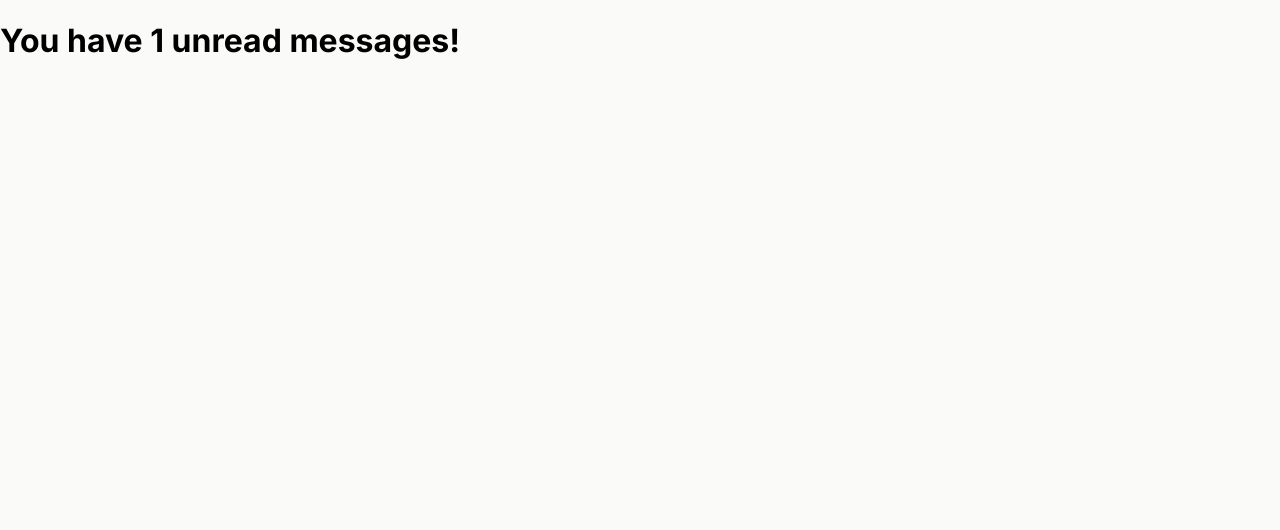
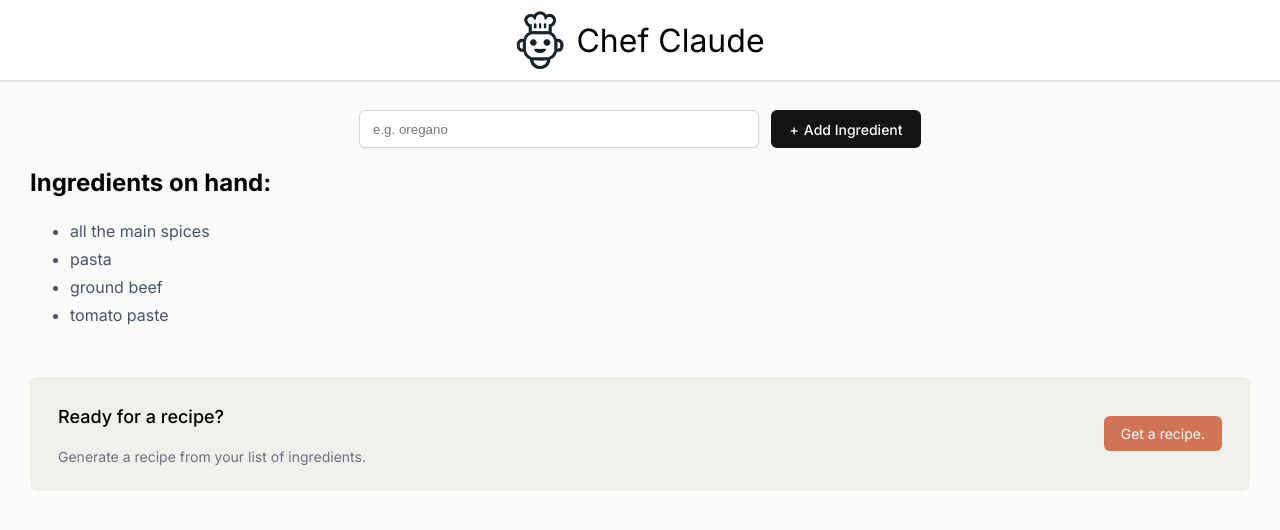
Before and after one commit to Bezy427/meme-generator, a React (Vite) app: page / in a window 1280 px wide. Shown: the top 530 px of the page. Built offline with nearby package versions, Linux system fonts and the light colour scheme.

Commit message:
Sixth Commit

```diff
--- a/src/App.jsx
+++ b/src/App.jsx
@@ -3,16 +3,13 @@
 import Main from "./Main"
 
 export default function App() {
-  const [unreadMessages, setUnreadMessages] = useState(["a"])
+  const [unreadMessages, setUnreadMessages] = useState(["a", "b"])
 
   return (
     <>
-        {/* <Header />
-        <Main /> */}
-        {
-          unreadMessages.length > 0 &&
-          <h1>You have {unreadMessages.length} unread messages!</h1>
-        }
+        <Header />
+        <Main />
+
     </>
   )
 }
--- a/src/index.css
+++ b/src/index.css
@@ -62,3 +62,56 @@
     content: "+";
     margin-right: 5px;
 }
+
+ul.ingredients-list {
+    margin-bottom: 48px;
+}
+
+ul.ingredients-list > li {
+    color: #475467;
+    line-height: 28px;
+}
+
+.get-recipe-container {
+    display: flex;
+    justify-content: space-between;
+    align-items: center;
+    border-radius: 8px;
+    background: #F0EFEB;
+    padding: 10px 28px;
+}
+
+.get-recipe-container h3 {
+    font-size: 1.125rem;
+    font-weight: 500;
+    line-height: 24px;
+}
+
+.get-recipe-container p {
+    color: #6B7280;
+    font-size: 0.875rem;
+    line-height: 20px;
+}
+
+.get-recipe-container button {
+    border: none;
+    border-radius: 6px;
+    background: #D17557;
+    box-shadow: 0px 1px 2px 0px rgba(0, 0, 0, 0.05);
+    color: #FAFAF8;
+    padding: 9px 17px;
+    font-family: Inter, sans-serif;
+    font-size: 0.875rem;
+    cursor: pointer;
+}
+
+.suggested-recipe-container {
+    color: #475467;
+    line-height: 28px;
+    font-size: 1.125rem;
+    font-weight: 400;
+}
+
+.suggested-recipe-container ul li, .suggested-recipe-container ol li {
+    margin-bottom: 8px;
+}
--- a/src/main.jsx
+++ b/src/main.jsx
@@ -1,11 +1,16 @@
 import {useState} from "react"
 
 export default function Main() {
-    const [ingredients, setIngredients] = useState([])
+    const [ingredients, setIngredients] = useState(["all the main spices", "pasta", "ground beef", "tomato paste"])
+    const [recipeShown, setRecipeShown] = useState(false)
 
     const ingredientsListItems = ingredients.map(i => (
       <li key={i}>{i}</li>
     ))
+
+    function toggleRecipeShown() {
+        setRecipeShown(prevRecipe => !prevRecipe)
+    }
 
     function handleSubmit(event) {
         event.preventDefault()
@@ -29,9 +34,49 @@
                     />
                 <button>Add Ingredient</button>
             </form>
-            <ul>
-                {ingredientsListItems}
-            </ul>
+            {ingredients.length > 0 && <section>
+                <h1>Ingredients on hand:</h1>
+                <ul className="ingredients-list" aria-live="polite">{ingredientsListItems}</ul>
+                {ingredients.length > 3 && <div className="get-recipe-container">
+                    <div>
+                        <h3>Ready for a recipe?</h3>
+                        <p>Generate a recipe from your list of ingredients.</p>
+                    </div>
+                    <button onClick={toggleRecipeShown}>Get a recipe.</button>
+                </div>}
+            </section>}
+            {recipeShown && <section>
+                <h2>Chef Claude Recommends:</h2>
+                <article className="suggested-recipe-container" aria-live="polite">
+                    <p>Based on the ingredients you have available, I would recommend making a simple a delicious <strong>Beef Bolognese Pasta</strong>. Here is the recipe:</p>
+                    <h3>Beef Bolognese Pasta</h3>
+                    <strong>Ingredients:</strong>
+                    <ul>
+                        <li>1 lb. ground beef</li>
+                        <li>1 onion, diced</li>
+                        <li>3 cloves garlic, minced</li>
+                        <li>2 tablespoons tomato paste</li>
+                        <li>1 (28 oz) can crushed tomatoes</li>
+                        <li>1 cup beef broth</li>
+                        <li>1 teaspoon dried oregano</li>
+                        <li>1 teaspoon dried basil</li>
+                        <li>Salt and pepper to taste</li>
+                        <li>8 oz pasta of your choice (e.g., spaghetti, penne, or linguine)</li>
+                    </ul>
+                    <strong>Instructions:</strong>
+                    <ol>
+                        <li>Bring a large pot of salted water to a boil for the pasta.</li>
+                        <li>In a large skillet or Dutch oven, cook the ground beef over medium-high heat, breaking it up with a wooden spoon, until browned and cooked through, about 5-7 minutes.</li>
+                        <li>Add the diced onion and minced garlic to the skillet and cook for 2-3 minutes, until the onion is translucent.</li>
+                        <li>Stir in the tomato paste and cook for 1 minute.</li>
+                        <li>Add the crushed tomatoes, beef broth, oregano, and basil. Season with salt and pepper to taste.</li>
+                        <li>Reduce the heat to low and let the sauce simmer for 15-20 minutes, stirring occasionally, to allow the flavors to meld.</li>
+                        <li>While the sauce is simmering, cook the pasta according to the package instructions. Drain the pasta and return it to the pot.</li>
+                        <li>Add the Bolognese sauce to the cooked pasta and toss to combine.</li>
+                        <li>Serve hot, garnished with additional fresh basil or grated Parmesan cheese if desired.</li>
+                    </ol>
+                </article>
+            </section>}
         </main>
     )
 }
```
